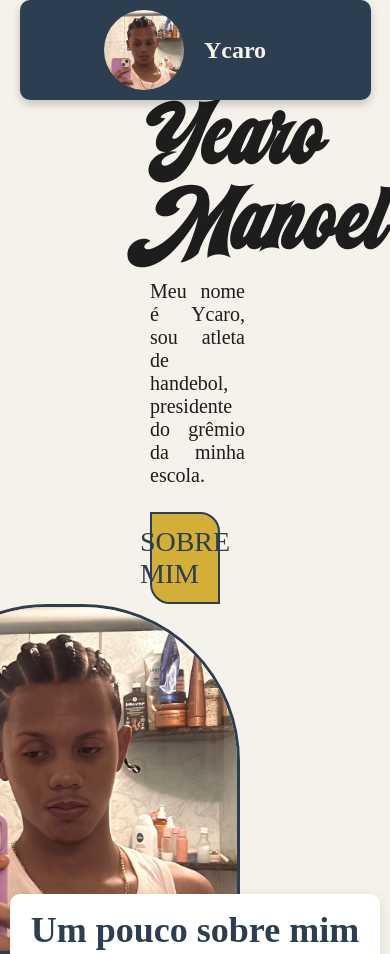
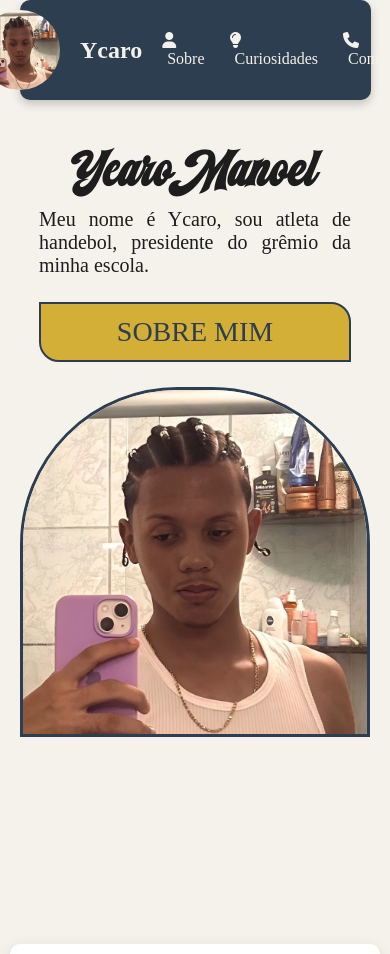
Before and after one commit to yccaro/aweb, a plain HTML site: page bimestre3/sitePessoalResponsividade/index.html in a window 390 px wide. Shown: the top 954 px of the page. Drawn offline with Linux system fonts and the light colour scheme.

Commit message:
Ajeitando o responsivo do hero
Falta o header nos dois modos

```diff
--- a/bimestre3/sitePessoalResponsividade/index.html
+++ b/bimestre3/sitePessoalResponsividade/index.html
@@ -16,11 +16,11 @@
                 <img src="./imagens/ycaro.jpg" alt="">
                 <h1>Ycaro</h1>
                 <nav>
-                    <!-- <ul>
+                    <ul>
                         <li><i class="fa-solid fa-user"></i><a href="#EU">Sobre</a></li>
                         <li><i class="fa-solid fa-lightbulb"></i><a href="#CURIOSIDADES">Curiosidades</a></li>
                         <li><i class="fa-solid fa-phone"></i><a href="#CONTATOS">Contatos</a></li>
-                    </ul> -->
+                    </ul>
                 </nav>
             </div>
         </div>
@@ -28,9 +28,9 @@
 
     <section class="hero">
         <div class="text">
-        <h1>Ycaro Manoel</h1>
-        <p>Meu nome é Ycaro, sou atleta de handebol, presidente do grêmio da minha escola.</p>
-        <a href="#EU" class="botao">SOBRE MIM</a>
+            <h1>Ycaro Manoel</h1>
+            <p>Meu nome é Ycaro, sou atleta de handebol, presidente do grêmio da minha escola.</p>
+            <a href="#EU" class="botao">SOBRE MIM</a>
         </div>
         <div class="img">
            <img src="imagens/ycaro.jpg" alt="" class="perfil">
--- a/bimestre3/sitePessoalResponsividade/style.css
+++ b/bimestre3/sitePessoalResponsividade/style.css
@@ -34,6 +34,11 @@ body {
     align-items: center;
     justify-content: space-between;
 }
+/* .topo {
+
+    background-color: var(--cor-principal);
+    color: var(--cor-secundaria);
+} */
 .header-content {
     display: flex;
     align-items: center;
@@ -70,7 +75,7 @@ nav ul li:hover {
     background-color: var(--cor-secundaria);
     color: var(--cor-texto);
     text-align: left;
-    height: calc(100vh - 250px);
+    height: calc(100vh - 100px);
     display: flex;
     align-items: center;
     justify-content: center;
@@ -224,6 +229,7 @@ footer p {
         height: 100px;
         display: flex;
         justify-content: center;
+        /* background-color: var(--cor-fundo); */
     }
     .topo {
         width: 90%;
@@ -239,30 +245,40 @@ footer p {
         height: 350px;
     }
     .hero {
-        text-align: justify;
+        text-align: center;
         height: calc(100vh - 150px);
         display: block;
         gap: 30px;
+        padding: 0;
+        margin-top: 50px;
+    }
+    .botao {
+        width: 100%;
+        height: 30%;
     }
     .text {
-        text-align: start;
-
+        max-width: 80%;
+        text-align: center;
+        margin: auto;
+        gap: 20px;
     }
     .text p {
         font-size: 20px;
         text-align: justify;
     }
     .img {
-        /* border-radius: 35%; */
         display: flex;
-        justify-content: end;
-        align-items: end;
-        margin-right: 100px;
+        justify-content: center;
+        max-width: 10%;
+        margin: 0 auto;
+        width: 10%;
+        margin-top: 25px;
     }
     .text h1 {
-        font-size: 70px;
+        font-size: 40px;
         margin-bottom: 10px;
-        text-align: start;
+        text-align: center;
+
         font-family: 'fontYcaro', sans-serif;
     }
     #SOBRE h3, #CURIOSIDADES h3{
```
